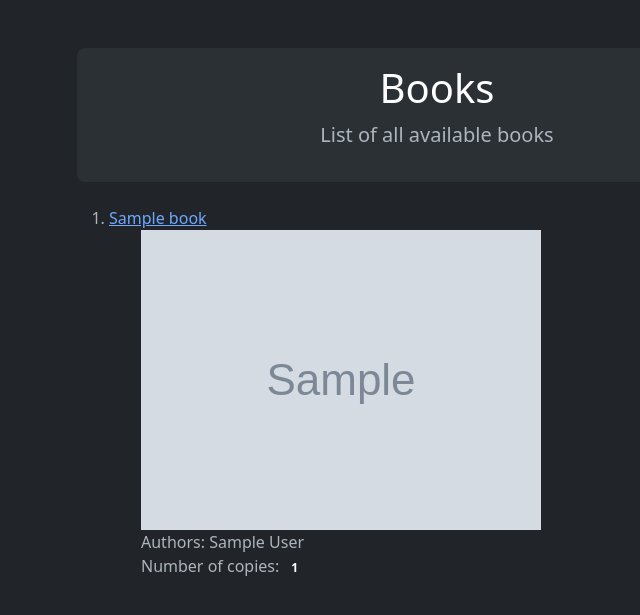
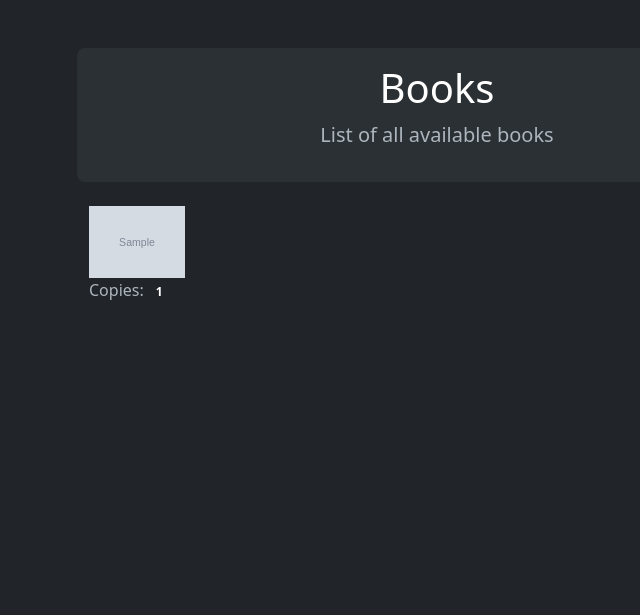
Before and after one commit to RickPaddock/bookswap, a Django app: page /books/ in a window 1280 px wide. Shown: the part 113-728 px from the top of the page, without its empty margins (203-843 px from the left). Run offline with Django 5.2, Linux system fonts and the light colour scheme; tables that the repository leaves empty hold one stand-in row (values such as "Sample post"); grey boxes marked "Sample" are stand-in pictures; some libraries are stand-ins or nearby versions.

```diff
--- a/books/templates/book_database.html
+++ b/books/templates/book_database.html
@@ -7,26 +7,22 @@
             <p class="lead">List of all available books</p>
         </div>
         <br>
-        {% if books %}
-            <ol>
-            {% for rec in books %}
-                <li><a href="{% url 'single_book' pk=rec.pk %}">{{rec.title}}</a></li>
-                <ul>
-                    {% if rec.thumbnail %}
-                        <img src="{{ MEDIA_URL }}{{ rec.thumbnail }}" alt="{{ rec.title }}"><br>
-                    {% else %}
-                        <!-- Placeholder image or alternative content if thumbnail is not available -->
-                        <p>No thumbnail available</p>
+        <div class="container">
+            <div class="row">
+                {% for book in books %}
+                    <!-- md-2 = large screen, sm-4 = medium, xs-6 = small. img-fluid below ensures fluidity -->
+                    <div class="col-md-2 col-sm-4 col-xs-6">
+                        <!-- <a href="{% url 'single_book' pk=book.pk %}">{{book.title}}</a> -->
+                        <a href="{% url 'single_book' pk=book.pk %}"><img src="{{ book.thumbnail }}" class="img-fluid" alt="{{ book.title }}"></a>
+                        Copies: <span class="badge">{{book.owner.count}}</span>
+                        <!-- Authors: {{book.authors}}<br> -->
+                    </div>
+                    {% if forloop.counter|divisibleby:6 %}
+                        </div><div class="row"> <!-- Make new row every 7 thumbnails (for large screen)-->
                     {% endif %}
-                    Authors: {{rec.authors}}<br>
-                    Number of copies: <span class="badge">{{rec.owner.count}}</span>
-                </ul>
-                <br>
-            {% endfor %}
-            </ol>
-            {% else %}
-                <p>NO BOOKS FOUND</p>
-        {% endif %}
+                {% endfor %}
+            </div>
+        </div>
     </div>
 
 {% endblock %}
```
Also changed, not shown: books/templates/book_detail.html (+6 -1 lines).
